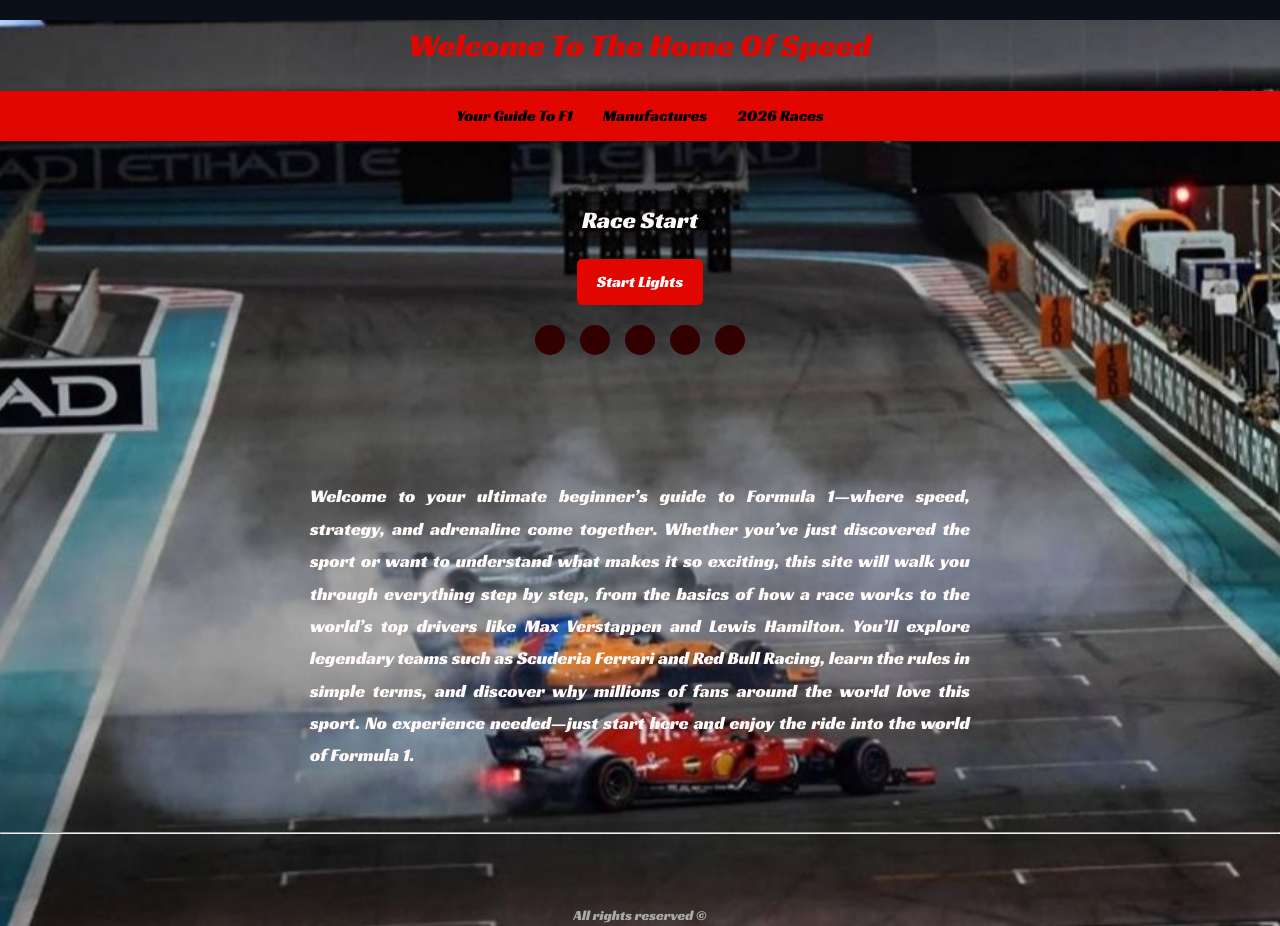
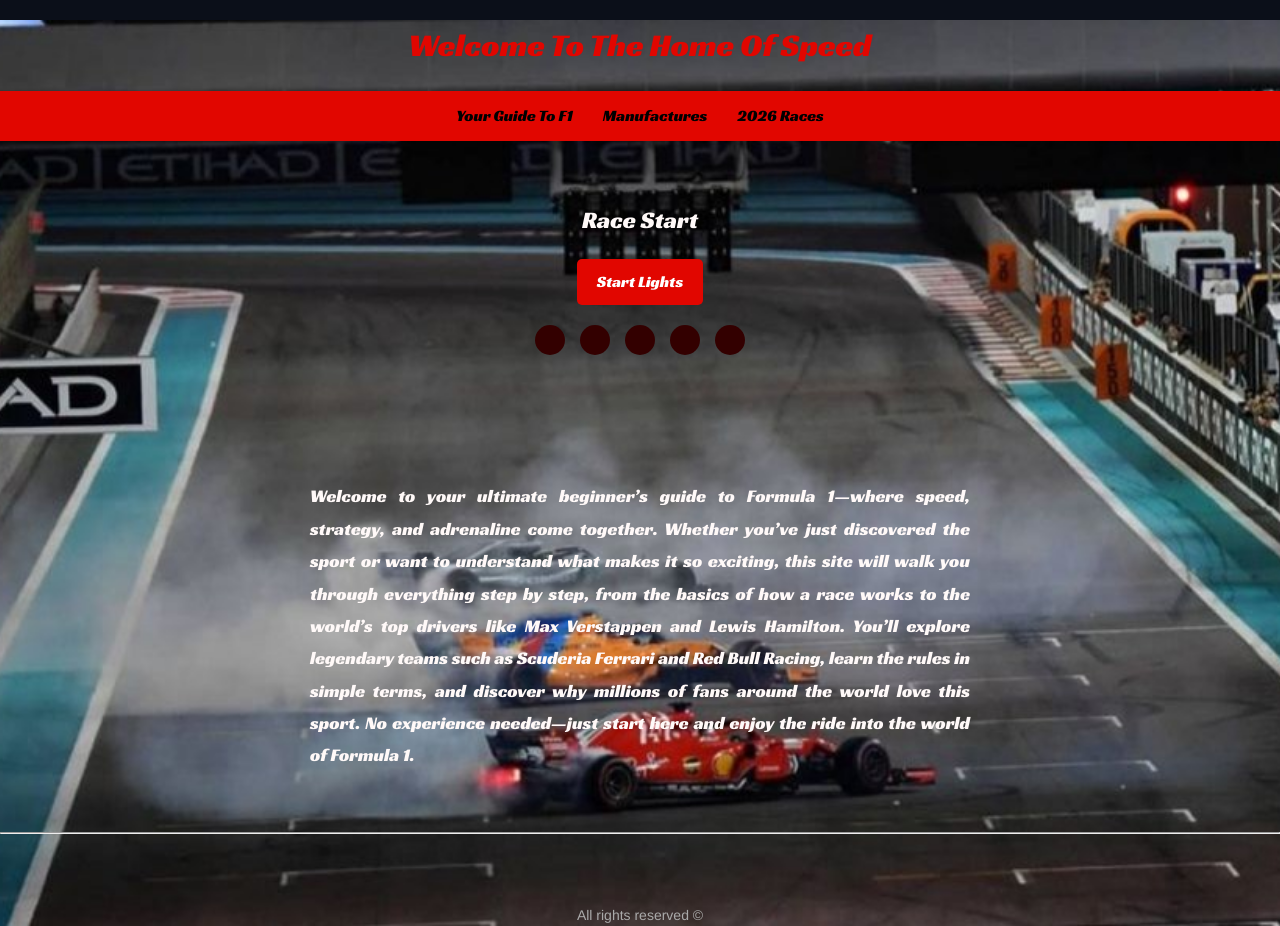
Before and after one commit to mhmdaher9/CSCI-390-Project-Phase-2-Mhmd-Daher-12432331, a React (Create React App) app: page / in a window 1280 px wide. Built offline with nearby package versions, Linux system fonts and the light colour scheme.

Commit message:
Footer Font Fix

```diff
--- a/src/style.css
+++ b/src/style.css
@@ -161,6 +161,7 @@ footer p {
     font-size: 14px;
     color: #aaa;
     text-align: center;
+    font-family: 'Franklin Gothic Medium', 'Arial Narrow', Arial, sans-serif;
 }
 
 body.home .content {
```
